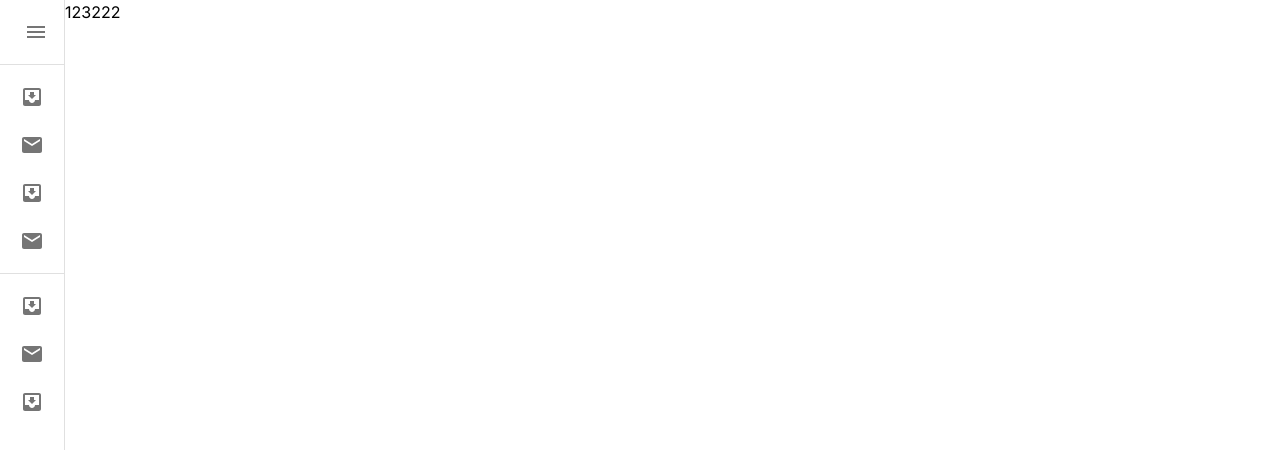
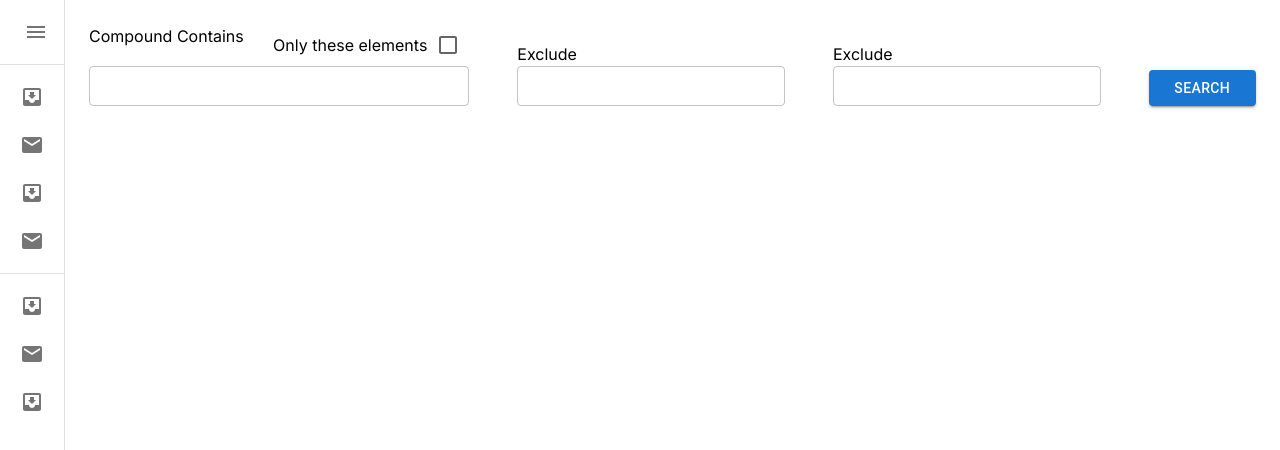
Before and after one commit to biu9/Chiral-Phonon-Material-Database, a Next.js app: page /result in a window 1280 px wide. Shown: the top 450 px of the page. Built offline with nearby package versions, Linux system fonts and the light colour scheme.

Commit message:
feat: style of searchBar

```diff
--- a/src/app/result/page.tsx
+++ b/src/app/result/page.tsx
@@ -1,13 +1,47 @@
 import SideBar from "@/components/SideBar";
-import Box from "@mui/material/Box";
+import Button from '@mui/material/Button';
+import TextField from '@mui/material/TextField';
+import Checkbox from '@mui/material/Checkbox';
+
+const SearchBar = () => {
+    return (
+        <div className="p-6 w-full flex justify-between space-x-12 items-end">
+            <div className="grow-3">
+                <div className="flex justify-between">
+                    <div>Compound Contains</div>
+                    <div className="flex items-center">
+                        <div>Only these elements</div>
+                        <Checkbox />
+                    </div>
+                </div>
+                <TextField variant="outlined" size="small" fullWidth />
+            </div>
+            <div className="grow-2">
+                <div className="flex justify-between">
+                    Exclude
+                </div>
+                <TextField variant="outlined" size="small" fullWidth />
+            </div>
+            <div className="grow-2">
+                <div className="flex justify-between">
+                    Exclude
+                </div>
+                <TextField variant="outlined" size="small" fullWidth />
+            </div>
+            <div className="grow-2 bg-blue-600 text-white rounded-md">
+                <Button variant="contained" fullWidth>Search</Button>
+            </div>
+        </div>
+    )
+}
 
 export default function Result() {
     return (
-        <Box sx={{ display: 'flex' }}>
+        <div className="flex">
             <SideBar />
-            <div>
-                123222
+            <div className="flex w-full">
+                <SearchBar />
             </div>
-        </Box>
+        </div>
     )
 }
--- a/tailwind.config.ts
+++ b/tailwind.config.ts
@@ -13,6 +13,10 @@ const config: Config = {
         'gradient-conic':
           'conic-gradient(from 180deg at 50% 50%, var(--tw-gradient-stops))',
       },
+      flexGrow: {
+        2: '2',
+        3: '3',
+      }
     },
   },
   plugins: [],
```
